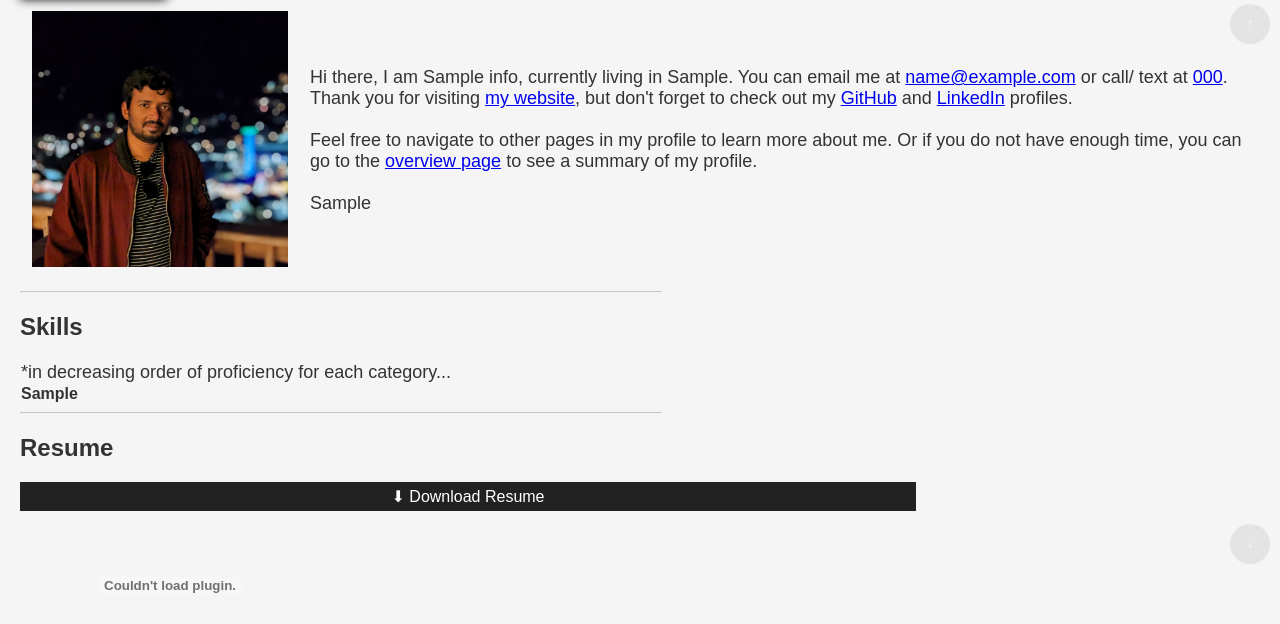
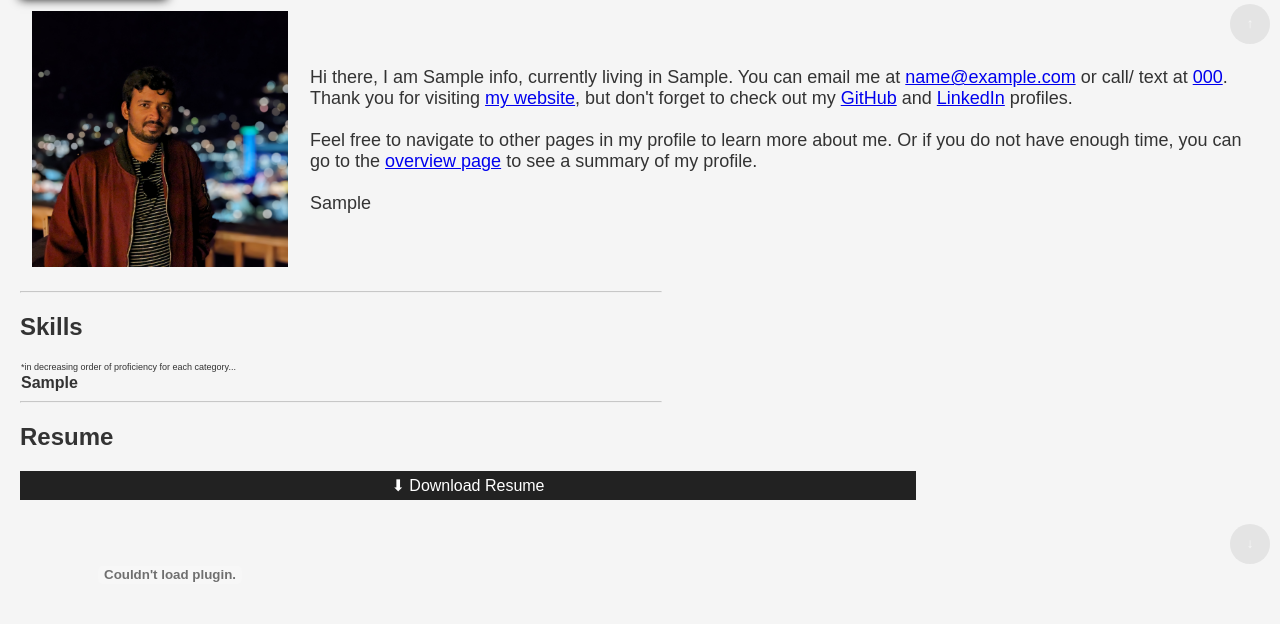
Before and after one commit to asif256000/my_personal_fast_website, a FastAPI app: page / in a window 1280 px wide. Shown: the part 156-780 px from the top of the page. Run offline with FastAPI, Linux system fonts and the light colour scheme; tables that the repository leaves empty hold one stand-in row (values such as "Sample post").

Commit message:
Refactor font size in homepage

```diff
--- a/templates/index.html
+++ b/templates/index.html
@@ -34,7 +34,7 @@
             <table style="border-collapse: collapse;">
             <thead>
                 <tr>
-                    <th colspan="2" style="text-align: left; font-weight: normal; font-size: large;">*in decreasing order of proficiency for each category...</th>
+                    <th colspan="2" style="text-align: left; font-weight: normal; font-size: xx-small;">*in decreasing order of proficiency for each category...</th>
                 </tr>
             </thead>
             <tbody>
```
